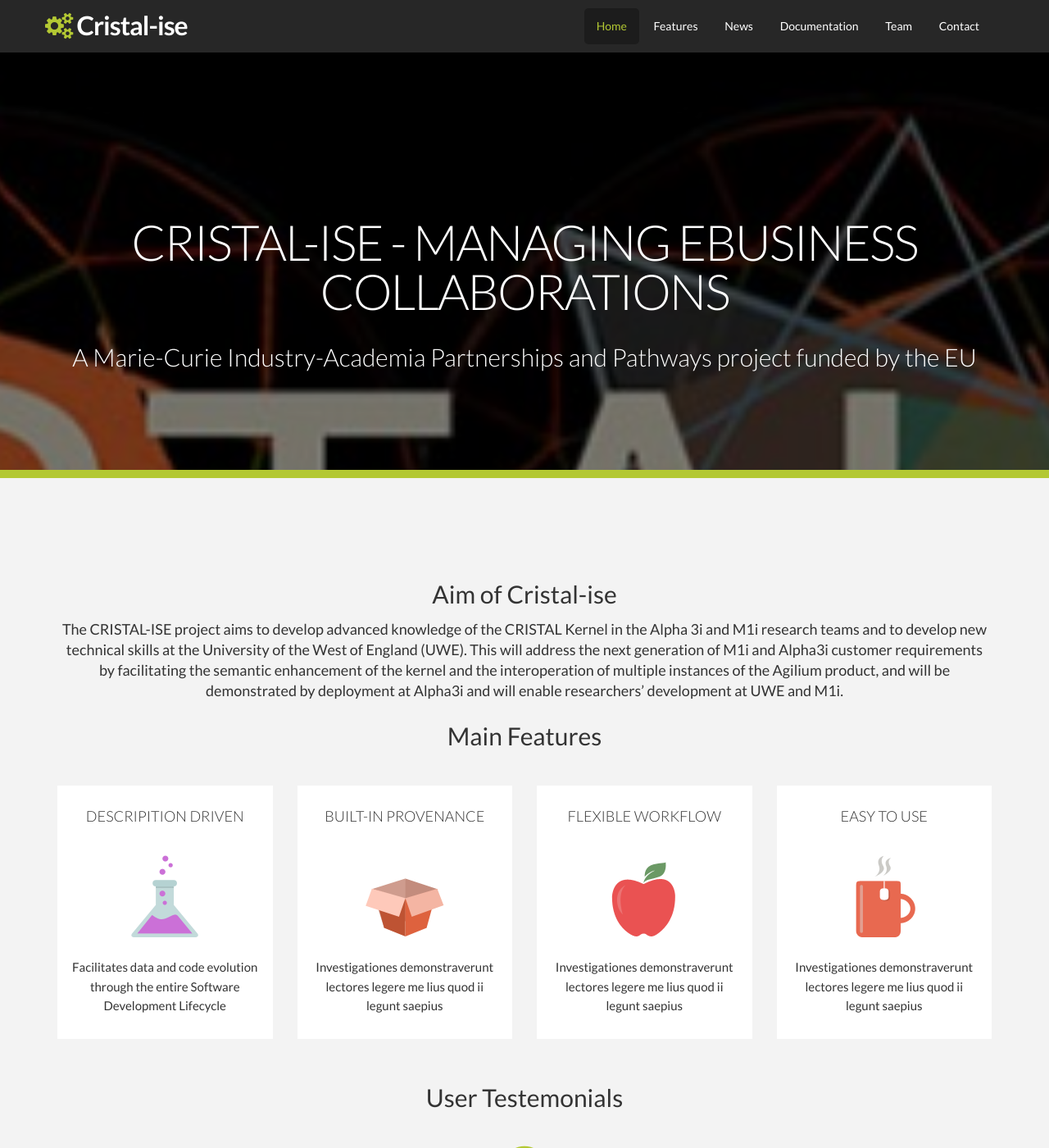
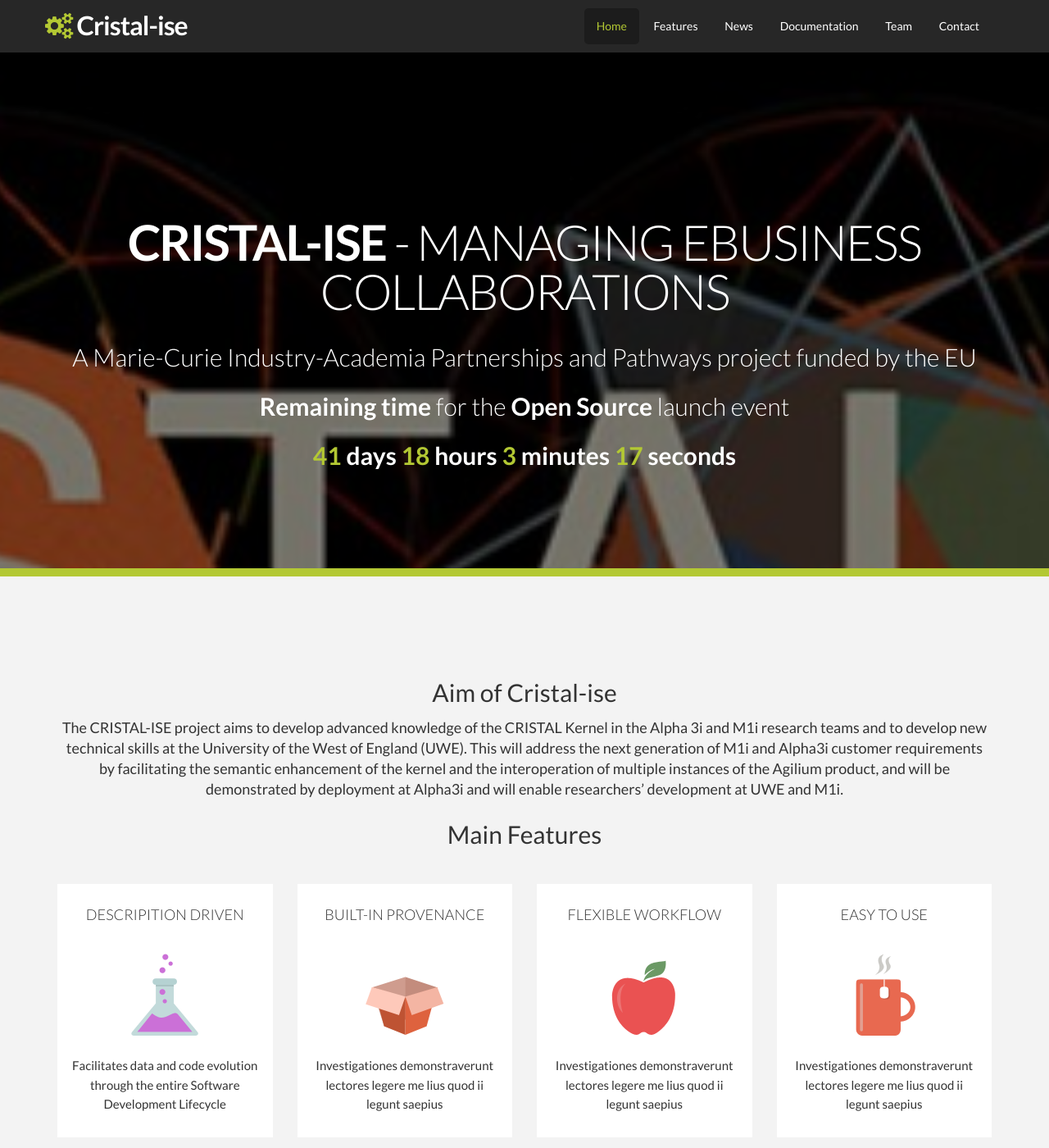
Before and after one commit to cristal-ise/cristal-ise.github.io, a Jekyll site: the page built from index.html, in a window 1280 px wide and 1400 px high. Shown: the whole window at 82% size. Built offline with Jekyll 4.4.1, drawn with Linux system fonts in a browser that asks for light colours; some of the changed lines change nothing that is shown.

Commit message:
Countdown was added to the header

```diff
--- a/_includes/header-landing.html
+++ b/_includes/header-landing.html
@@ -33,9 +33,24 @@
 
 	<!-- HEADER SECTION CONTENT -->
 	<div class="awesome-slogan">
-	<h2>{{ site.title }} - {{ site.slogen }}</h2>
-	<h4>{{ site.tagline }}</h4>
+		<h2><span>{{ site.title }}</span> - {{ site.slogen }}</h2>
+		<h4>{{ site.tagline }}</h4>
+
+		<!-- COUNDOWN TIMER -->
+		<h4><span>Remaining time</span> for the <span>Open Source</span> launch event</h2>
+		<h4>
+			<span class="days">00</span>
+			<span class="timeRefDays">days</span>
+			<span class="hours">00</span>
+			<span class="timeRefHours">hours</span>
+			<span class="minutes">00</span>
+			<span class="timeRefMinutes">minutes</span>
+			<span class="seconds">00</span>
+			<span class="timeRefSeconds">seconds</span>
+		</h2>
 	</div><!-- /.awesome-slogan -->
+
+
 	<!-- END HEADER SECTION CONTENT -->
 </div><!-- /.header-landing -->
 <!--
--- a/_layouts/default.html
+++ b/_layouts/default.html
@@ -36,6 +36,7 @@
 		<script src="assets/third/parallax/TweenMax.min.js"></script>
 		<script src="assets/third/parallax/jquery.superscrollorama.js"></script>
 		<script src="assets/third/mixitup/jquery.mixitup.js"></script>
+		<script src="assets/js/countdown.js"></script>
 		<script src="assets/third/backstretch/jquery.backstretch.min.js"></script>
 		<script>
 			$.backstretch([
@@ -47,6 +48,7 @@
 			});
 		</script>
 		<script src="assets/js/teplok-one-page.js"></script>
+		<script src="assets/js/teplok-coming-soon.js"></script>
 
  	</body>
 
--- a/assets/css/style.css
+++ b/assets/css/style.css
@@ -231,6 +231,14 @@
 	width: 35px;
 	margin: 2px;
 }
+#header-landing h4 .days,
+#header-landing h4 .hours,
+#header-landing h4 .minutes,
+#header-landing h4 .seconds{
+	font-weight: 600;
+	color: #B3C833;
+}
+
 
 
 /** SECTION **/
--- /dev/null
+++ b/assets/js/countdown.js
@@ -0,0 +1,59 @@
+$(document).ready(function() {
+	(function (e) {
+		e.fn.countdown = function (t, n) {
+		function i() {
+			eventDate = Date.parse(r.date) / 1e3;
+			currentDate = Math.floor(e.now() / 1e3);
+			if (eventDate <= currentDate) {
+				n.call(this);
+				clearInterval(interval)
+			}
+			seconds = eventDate - currentDate;
+			days = Math.floor(seconds / 86400);
+			seconds -= days * 60 * 60 * 24;
+			hours = Math.floor(seconds / 3600);
+			seconds -= hours * 60 * 60;
+			minutes = Math.floor(seconds / 60);
+			seconds -= minutes * 60;
+			days == 1 ? thisEl.find(".timeRefDays").text("day") : thisEl.find(".timeRefDays").text("days");
+			hours == 1 ? thisEl.find(".timeRefHours").text("hour") : thisEl.find(".timeRefHours").text("hours");
+			minutes == 1 ? thisEl.find(".timeRefMinutes").text("minute") : thisEl.find(".timeRefMinutes").text("minutes");
+			seconds == 1 ? thisEl.find(".timeRefSeconds").text("second") : thisEl.find(".timeRefSeconds").text("seconds");
+			if (r["format"] == "on") {
+				days = String(days).length >= 2 ? days : "0" + days;
+				hours = String(hours).length >= 2 ? hours : "0" + hours;
+				minutes = String(minutes).length >= 2 ? minutes : "0" + minutes;
+				seconds = String(seconds).length >= 2 ? seconds : "0" + seconds
+			}
+			if (!isNaN(eventDate)) {
+				thisEl.find(".days").text(days);
+				thisEl.find(".hours").text(hours);
+				thisEl.find(".minutes").text(minutes);
+				thisEl.find(".seconds").text(seconds)
+			} else {
+				alert("Invalid date. Example: 30 Tuesday 2013 15:50:00");
+				clearInterval(interval)
+			}
+		}
+		thisEl = e(this);
+		var r = {
+			date: null,
+			format: null
+		};
+		t && e.extend(r, t);
+		i();
+		interval = setInterval(i, 1e3)
+		}
+		})(jQuery);
+		$(document).ready(function () {
+		function e() {
+			var e = new Date;
+			e.setDate(e.getDate() + 60);
+			dd = e.getDate();
+			mm = e.getMonth() + 1;
+			y = e.getFullYear();
+			futureFormattedDate = mm + "/" + dd + "/" + y;
+			return futureFormattedDate
+		}
+	});
+});
--- /dev/null
+++ b/assets/js/teplok-coming-soon.js
@@ -0,0 +1,7 @@
+$(document).ready(function() {
+	/** COUNTDOWN SELECTOR **/
+	$("#header-landing").countdown({
+		date: "15 October 2014 09:00:00", /** Change this to your desired date to countdown to **/
+		format: "off"
+	});
+});
```
